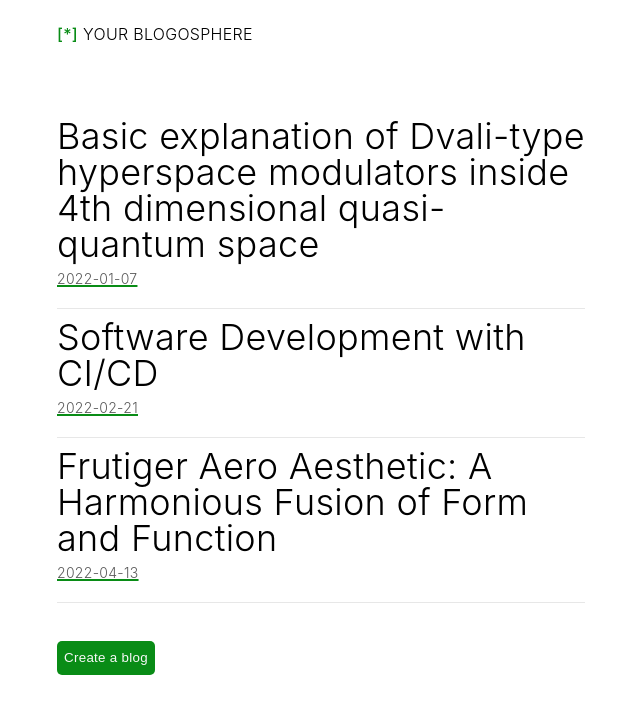
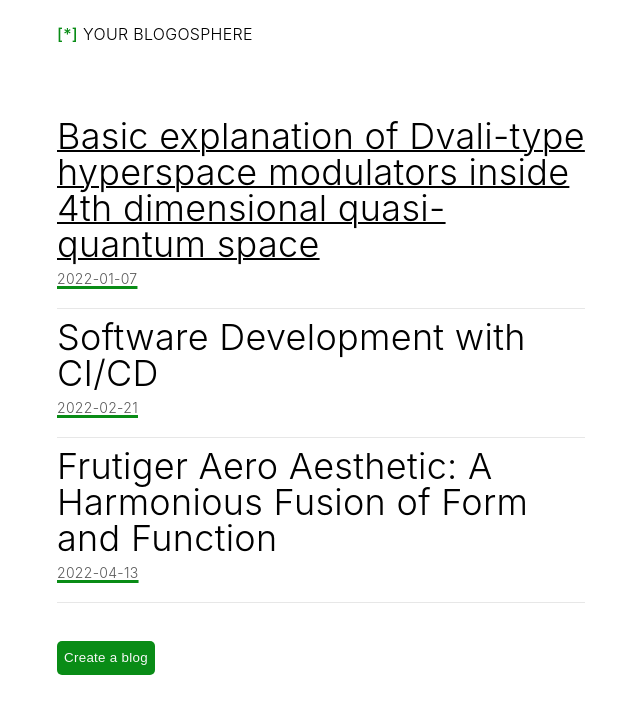
Before and after one commit to nicholas-gv/blog-app, a React (Vite) app: page / in a window 1280 px wide. In both pictures the pointer is over the button 640 px from the left and 190 px from the top of the page. Shown: the top 714 px of the page, without its empty margins (319-959 px from the left). Built offline with nearby package versions, Linux system fonts and the light colour scheme.

Commit message:
added intuitive text-decoration effect to blog titles

```diff
--- a/src/App.scss
+++ b/src/App.scss
@@ -42,6 +42,9 @@ $default-font: -apple-system, BlinkMacSystemFont, 'Segoe UI', 'Roboto', 'Oxygen'
   text-align: left;
   padding: 0;
 
+  &:hover {
+    text-decoration: 2px solid underline
+  }
 }
 
 .blog-list-item {
@@ -68,7 +71,7 @@ $default-font: -apple-system, BlinkMacSystemFont, 'Segoe UI', 'Roboto', 'Oxygen'
   margin-bottom: 15px;
   color: rgba(0, 0, 0, 0.65);
   font-size: 14px;
-  text-decoration: underline 2px solid $green-color;
+  text-decoration: underline 3px solid $green-color;
 }
 
 .column {
```
